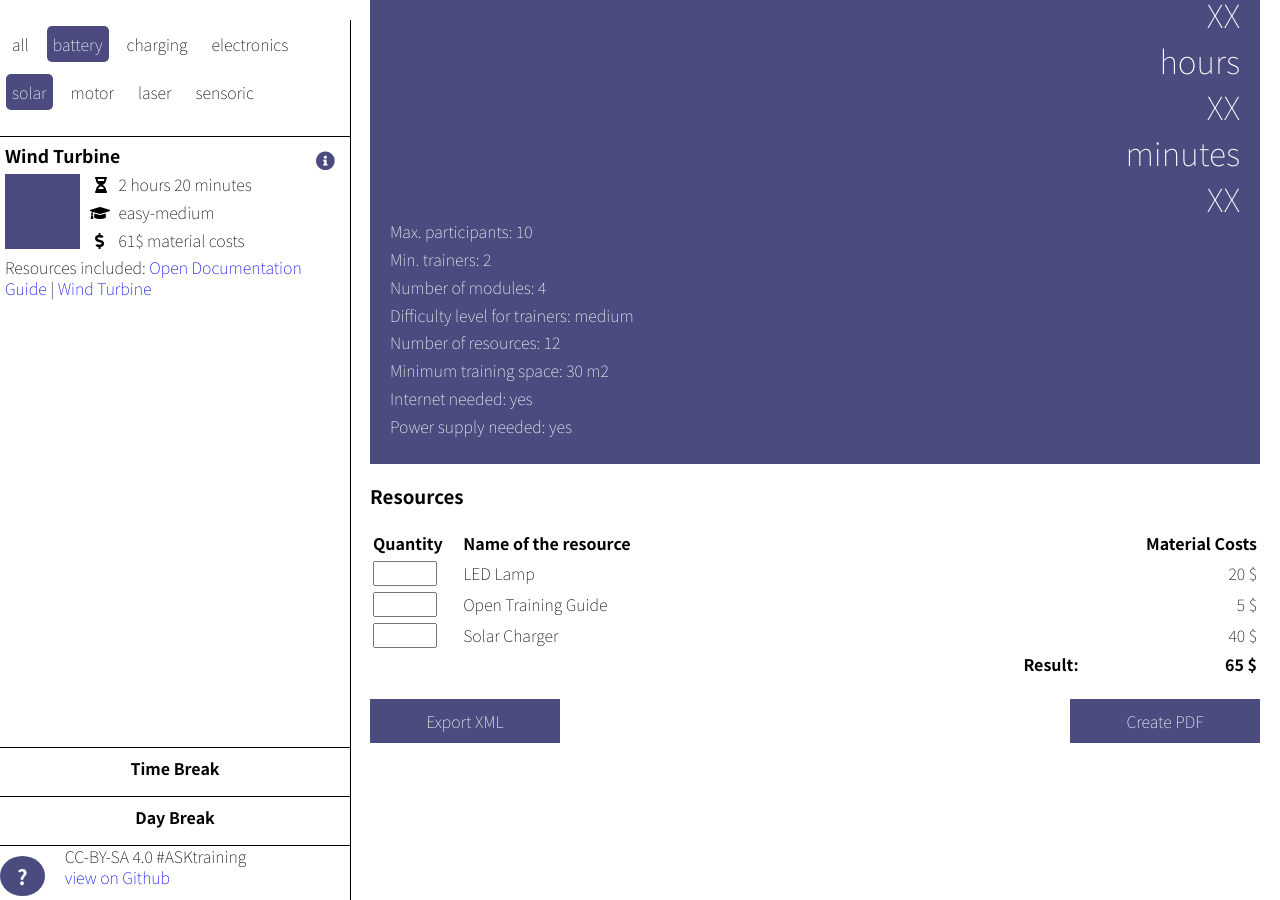
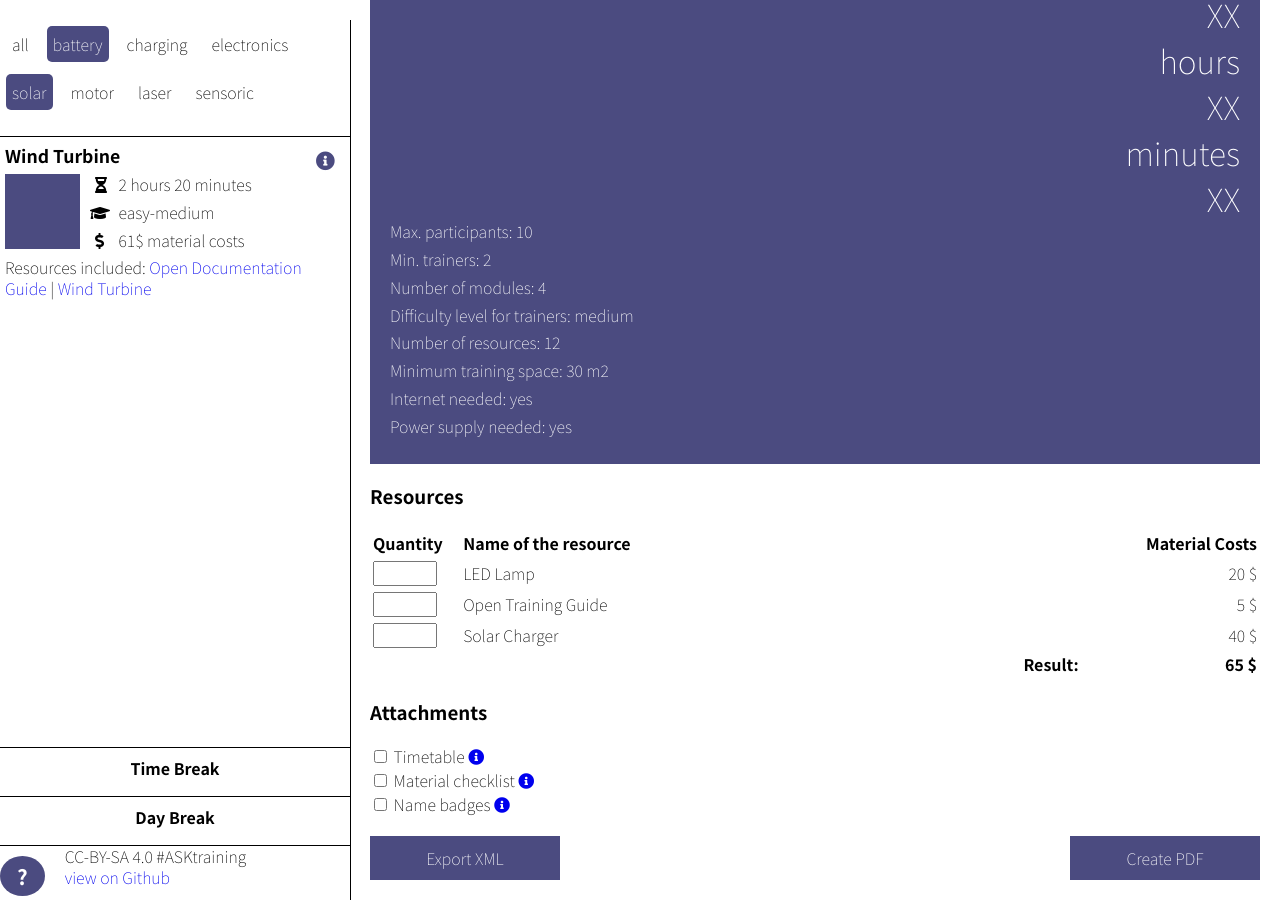
Before and after one commit to ASKtraining/Training, a Jekyll site: the page built from index.html, in a window 1280 px wide and 900 px high, scrolled down 1020 px. Built offline with Jekyll 4.4.1, drawn with Linux system fonts in a browser that asks for light colours; a script that is not in the unit is left out.

Commit message:
added attachments and finished html template fixes #3

```diff
--- a/index.html
+++ b/index.html
@@ -252,6 +252,21 @@ permalink: /
                 </tr>
             </table>
         </div>
+        <div class="attachments">
+            <h3>Attachments</h3>
+            <div class="attachment">
+                <input type="checkbox" id="timetable" name="timetable" value="Timetable">
+<label for="timetable"> Timetable <a href="#"><i class="fas fa-info-circle"></i></a></label>
+            </div>
+            <div class="attachment">
+                <input type="checkbox" id="materialchecklist" name="materialchecklist" value="materialchecklist">
+<label for="materialchecklist"> Material checklist <a href="#"><i class="fas fa-info-circle"></i></a></label>
+            </div>
+            <div class="attachment">
+                <input type="checkbox" id="name-badges" name="name-badges" value="name-badges">
+<label for="name-badges"> Name badges <a href="#"><i class="fas fa-info-circle"></i></a></label>
+            </div>
+        </div>
         <a href="#" class="button float-left">Export XML</a>
         <a href="#" class="button float-right">Create PDF</a>
     </div>
```
